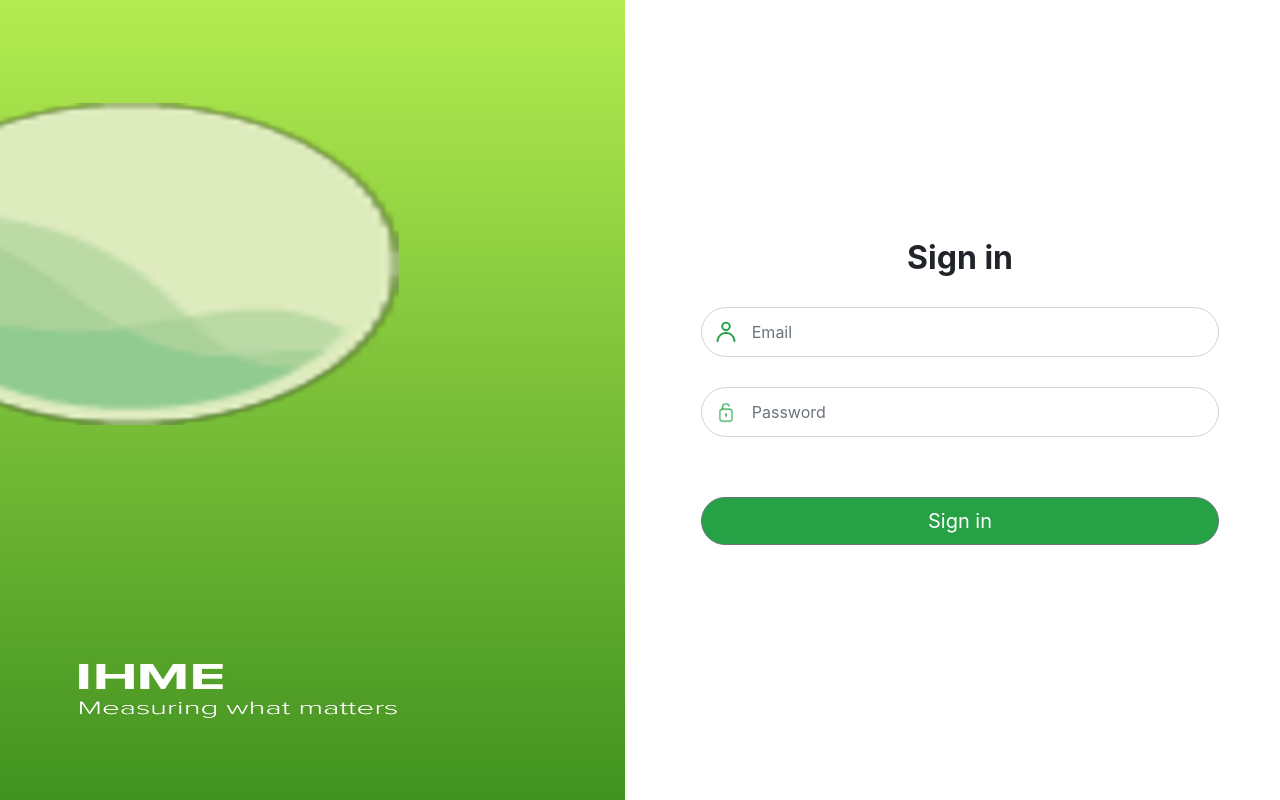
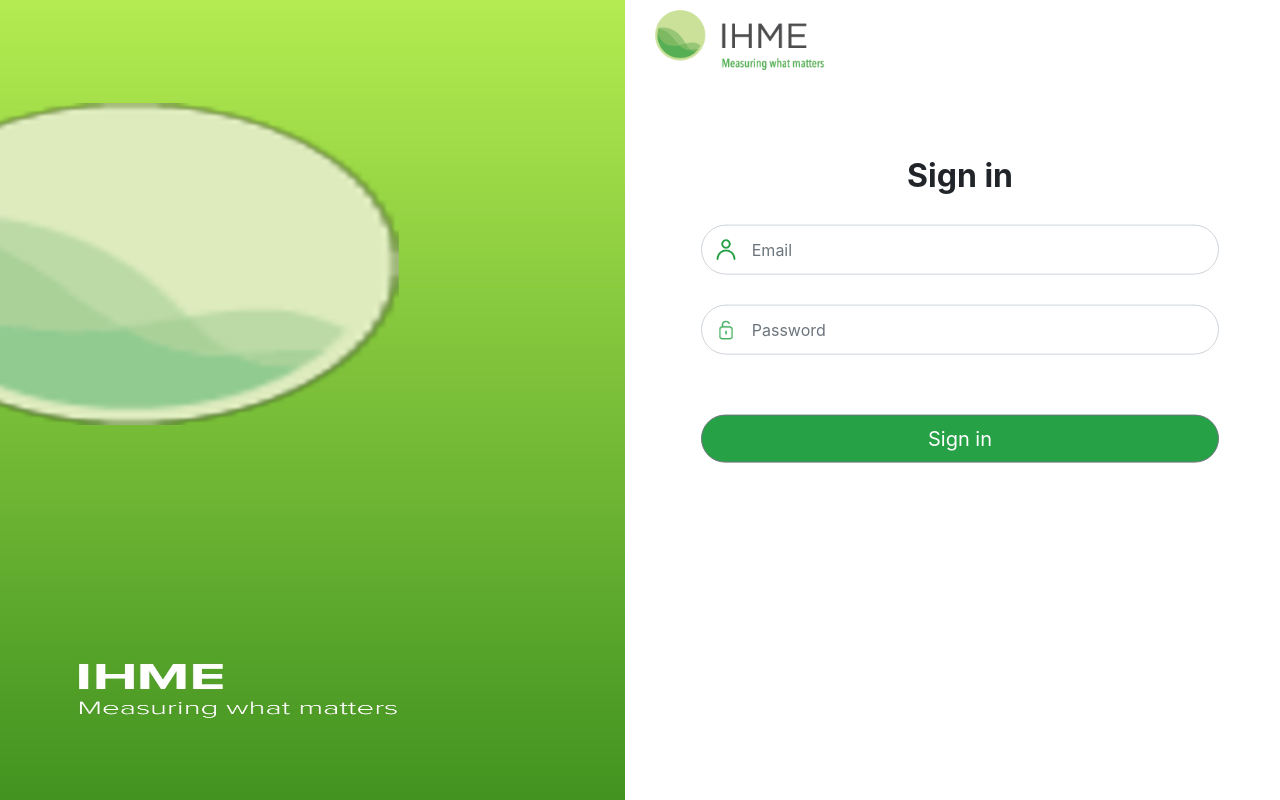
Before and after one commit to uwcapstoneihmeportal/uwcapstoneihmeportal.github.io, a React (Create React App) app in the folder client/: page /signin in a window 1280 px wide. Built offline with nearby package versions, Linux system fonts and the light colour scheme.

Commit message:
Center sign in forms

```diff
--- a/client/src/views/SignInView.js
+++ b/client/src/views/SignInView.js
@@ -51,9 +51,10 @@
                         <img src={bannerImagePath} alt="test"
                             style={imageStyle} />
                     </Col>
-                    <Col sm="6" className="align-self-center">
-                        {/* <img src={require("../images/ihme_logo.png")} alt="IHME logo" style={{ paddingTop: '10px', height: '80px' }} /> */}
+                    <Col xs="12" sm="6">
+                        {<img src={require("../images/ihme_logo.png")} alt="IHME logo" style={{ paddingTop: '10px', height: '80px' }} />}
 
+                        <div style={{ margin: 'auto', position: 'relative', transform: 'translate(0%, 25%)' }}>
                             <h1 style={H1Style}>Sign in</h1>
                             <form>
                                 <AuthForm labelText="Email" imagePath={require("../images/green_user.png")}/>
@@ -63,6 +64,7 @@
                                 <LoadingIcon loading={this.state.loading} />
                                 <AuthButton labelText="Sign in" onClick={this.handleClick} />
                             </div>
+                        </div>
                     </Col>
                 </Row>
             </Container>
```
Lines whose indentation alone changed are shown as unchanged.
